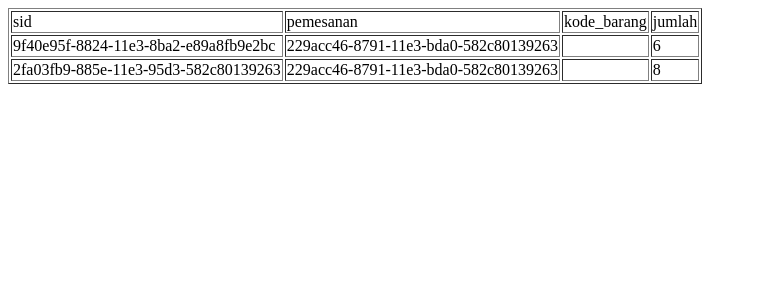
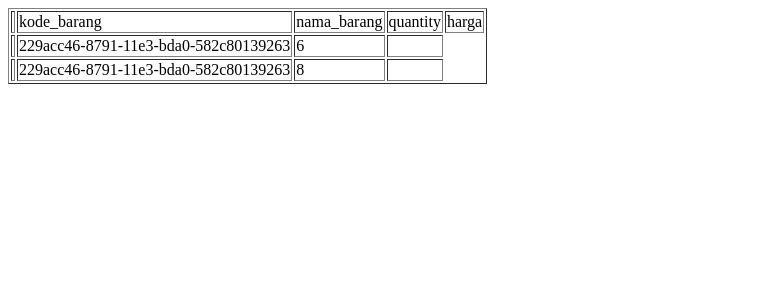
Before and after one commit to riomunas-web1/azham-ecomerce, a PHP site: page /form_pemesanan_detail.php in a window 1280 px wide. Shown: the top 300 px of the page, without its empty margins (0-757 px from the left). Run offline with PHP 8.4, Linux system fonts and the light colour scheme; data comes from the database, SQL or seed files in the repository; data that the repository does not hold is empty.

Commit message:
coba di cek apa benar?

```diff
--- a/form_pemesanan_detail.php
+++ b/form_pemesanan_detail.php
@@ -62,20 +62,22 @@ $totalPages_pemesanan_detail = ceil($totalRows_pemesanan_detail/$maxRows_pemesan
 <body>
 <table border="1">
   <tr>
-    <td>sid</td>
-    <td>pemesanan</td>
+    <td></td>
     <td>kode_barang</td>
-    <td>jumlah</td>
+    <td>nama_barang</td>
+    <td>quantity</td>
+    <td>harga</td>
   </tr>
   <?php do { ?>
     <tr>
-      <td><?php echo $row_pemesanan_detail['sid']; ?></td>
+      <td><?php echo $row_pemesanan_detail['nama_barang']; ?></td>
       <td><?php echo $row_pemesanan_detail['pemesanan']; ?></td>
-      <td><?php echo $row_pemesanan_detail['kode_barang']; ?></td>
       <td><?php echo $row_pemesanan_detail['jumlah']; ?></td>
+      <td><?php echo $row_pemesanan_detail['harga']; ?></td>
     </tr>
     <?php } while ($row_pemesanan_detail = mysql_fetch_assoc($pemesanan_detail)); ?>
 </table>
+<p>&nbsp;</p>
 </body>
 </html>
 <?php
```
